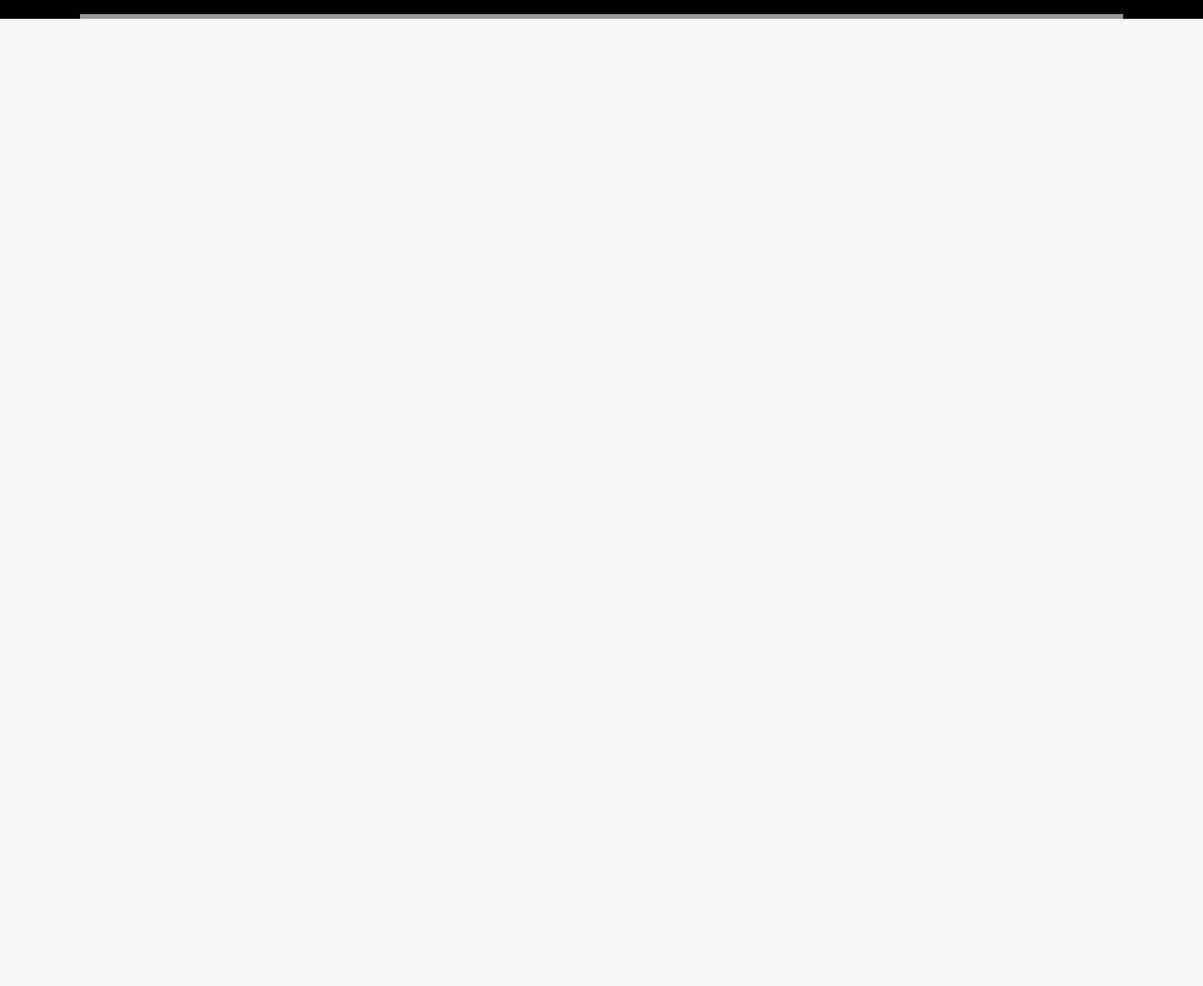
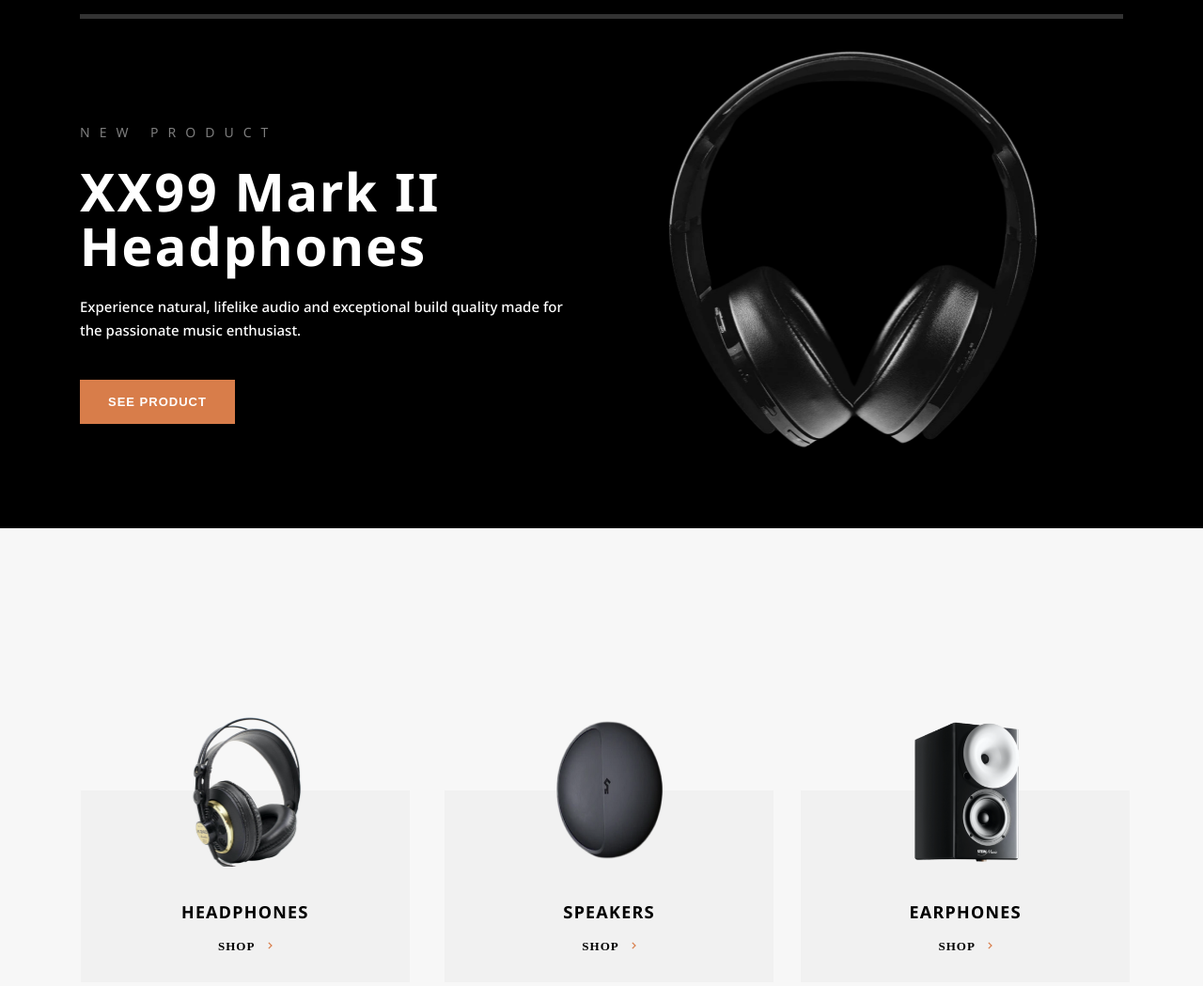
Before and after one commit to BTavkhelidze/Re_Beqa, a plain HTML site: page index.html in a window 1280 px wide. Shown: the part 85-1134 px from the top of the page at 94% size. Before the commit the page ends 800 px from the top, so only its background shows below. Drawn offline with Linux system fonts and the light colour scheme.

Commit message:
feature html

```diff
--- a/index.html
+++ b/index.html
@@ -38,5 +38,84 @@
       </div>
       <div class="underline"></div>
     </header>
+    <main>
+      <section class="sec1_container">
+        <div class="sec1_content">
+          <div class="desc_div">
+            <p class="new_product">NEW PRODUCT</p>
+            <p class="product_name">XX99 Mark II Headphones</p>
+            <p class="product_describtion">
+              Experience natural, lifelike audio and exceptional build quality
+              made for the passionate music enthusiast.
+            </p>
+            <div class="btn_wrapper">
+              <button class="btn_see_product">SEE PRODUCT</button>
+            </div>
+          </div>
+          <div class="img_div">
+            <img
+              class="headphone_Img"
+              src="./assets/png/sec1/Headphone.png"
+              alt="Headphone Image"
+            />
+          </div>
+        </div>
+      </section>
+      <section class="">
+        <div class="sec2_content">
+          <div class="products">
+            <img
+              class="product_image"
+              src="./assets/png/sec2/headphone.png"
+              alt="Headphone Image"
+            />
+            <span class="product_name">HEADPHONES</span>
+            <div class="shop_container">
+              <span class="shop">SHOP</span>
+              <img
+                class="arrow"
+                src="./assets/svg/sec2/arrow.svg"
+                alt="arrow icon"
+              />
+            </div>
+            <div class="div_bg"></div>
+          </div>
+          <div class="products">
+            <img
+              class="product_image"
+              src="./assets/png/sec2/speakers.png"
+              alt="speaker Image"
+            />
+            <span class="product_name">SPEAKERS</span>
+            <div class="shop_container">
+              <span class="shop">SHOP</span>
+              <img
+                class="arrow"
+                src="./assets/svg/sec2/arrow.svg"
+                alt="arrow icon"
+              />
+            </div>
+            <div class="div_bg"></div>
+          </div>
+          <div class="products">
+            <img
+              class="product_image"
+              src="./assets/png/sec2/earphones.png"
+              alt="earphones Image"
+            />
+            <span class="product_name">EARPHONES</span>
+            <div class="shop_container">
+              <span class="shop">SHOP</span>
+              <img
+                class="arrow"
+                src="./assets/svg/sec2/arrow.svg"
+                alt="arrow icon"
+              />
+            </div>
+            <div class="div_bg"></div>
+          </div>
+        </div>
+      </section>
+    </main>
   </body>
 </html>
--- a/stles/components/_header.scss
+++ b/stles/components/_header.scss
@@ -1,33 +1,48 @@
-body{
-  header{
+body {
+  header {
     background-color: black;
-    .header_container{
+    .header_container {
       max-width: 1440px;
       height: 100px;
       margin: 0 auto;
       display: flex;
       justify-content: center;
-        background-color: green;
 
-
-        .header-content{
-           max-width:  1110px ;
+      .header-content {
+        max-width: 1110px;
         width: 100%;
         display: flex;
         justify-content: space-between;
         align-items: center;
 
+        .navigation {
+          nav {
+            ul {
+              display: flex;
+              gap: 50px;
+
+              a {
+                text-decoration: none;
+                color: $main-bg-color;
+                font-size: 13px;
+                font-weight: 700;
+                line-height: 25px;
+                letter-spacing: 2px;
+                text-align: left;
+              }
+            }
+          }
+        }
       }
     }
 
-
-.underline{
+    .underline {
       max-width: 1110px;
       width: 100%;
       margin: 0 auto;
-    background-color: #979797;
+      background-color: $main-bg-color;
       height: 5px;
-}
-
+      opacity: 20%;
     }
   }
+}
--- a/stles/components/_main.scss
+++ b/stles/components/_main.scss
@@ -0,0 +1,126 @@
+body {
+  main {
+    .sec1_container {
+      background-color: black;
+      .sec1_content {
+        max-width: 1110px;
+        width: 100%;
+        margin: 0 auto;
+        display: flex;
+        justify-content: space-between;
+        .desc_div {
+          display: flex;
+          flex-direction: column;
+          justify-content: center;
+          gap: 24px;
+          color: $main-bg-color;
+
+          .new_product {
+            font-size: 14px;
+            font-weight: 400;
+            line-height: 19.12px;
+            letter-spacing: 10px;
+            text-align: left;
+            opacity: 49%;
+          }
+
+          .product_name {
+            font-size: 56px;
+            font-weight: 700;
+            line-height: 58px;
+            letter-spacing: 2px;
+            text-align: left;
+          }
+          .product_describtion {
+            font-size: 15px;
+            font-weight: 500;
+            line-height: 25px;
+            text-align: left;
+          }
+          .btn_wrapper {
+            .btn_see_product {
+              background-color: $button-bg-color;
+              color: $main-bg-color;
+              padding: 15px 30px;
+              font-size: 13px;
+              font-weight: 700;
+              line-height: 17.76px;
+              letter-spacing: 1px;
+              text-align: left;
+              margin-top: 16px;
+              border: none;
+            }
+          }
+        }
+        .img_div {
+          img {
+            max-width: 580px;
+            height: 540px;
+          }
+        }
+      }
+    }
+    section {
+      .sec2_content {
+        max-width: 1110px;
+        width: 100%;
+        margin: 200px auto;
+        position: relative;
+        display: flex;
+        justify-content: space-between;
+        .products {
+          display: flex;
+          flex-direction: column;
+
+          justify-content: center;
+          align-items: center;
+          .product_image {
+            max-width: 122px;
+            height: 160px;
+          }
+          //   .speaker {
+          //     max-width: 125px;
+          //     height: 126px;
+          //   }
+          .product_name {
+            font-size: 18px;
+            font-weight: 700;
+            line-height: 24.59px;
+            letter-spacing: 1.2857142686843872px;
+            text-align: center;
+            margin-top: 36px;
+            margin: 36px 108px 0 108px;
+          }
+          .shop_container {
+            display: flex;
+            margin-top: 15px;
+            align-items: center;
+            margin-bottom: 30px;
+            .shop {
+              font-family: Manrope;
+              font-size: 13px;
+              font-weight: 700;
+              line-height: 17.76px;
+              letter-spacing: 1px;
+              text-align: left;
+              margin-right: 13.2px;
+            }
+            .arrow {
+              width: 5px;
+              height: 10px;
+            }
+          }
+          .div_bg {
+            position: absolute;
+            width: 350px;
+            height: 30px;
+            background-color: $sec2-bg-color;
+            bottom: 0;
+            height: 204px;
+            z-index: -1;
+          }
+        }
+      }
+    }
+  }
+}
--- a/stles/global.scss
+++ b/stles/global.scss
@@ -2,3 +2,4 @@
 @import './utiles/fonts';
 @import './utiles/variables';
 @import './components/header';
+@import './components/main';
--- a/stles/utiles/_variables.scss
+++ b/stles/utiles/_variables.scss
@@ -1 +1,3 @@
 $main-bg-color: #ffffff;
+$button-bg-color: #d87d4a;
+$sec2-bg-color: #f1f1f1;
```
Also changed, not shown: assets/png/sec1/Headphone.png (added), assets/png/sec2/earphones.png (added), assets/png/sec2/headphone.png (added), assets/png/sec2/speakers.png (added), assets/svg/sec2/arrow.svg (added), stles/global.css, 1 other file. Lines whose indentation alone changed are shown as unchanged.
